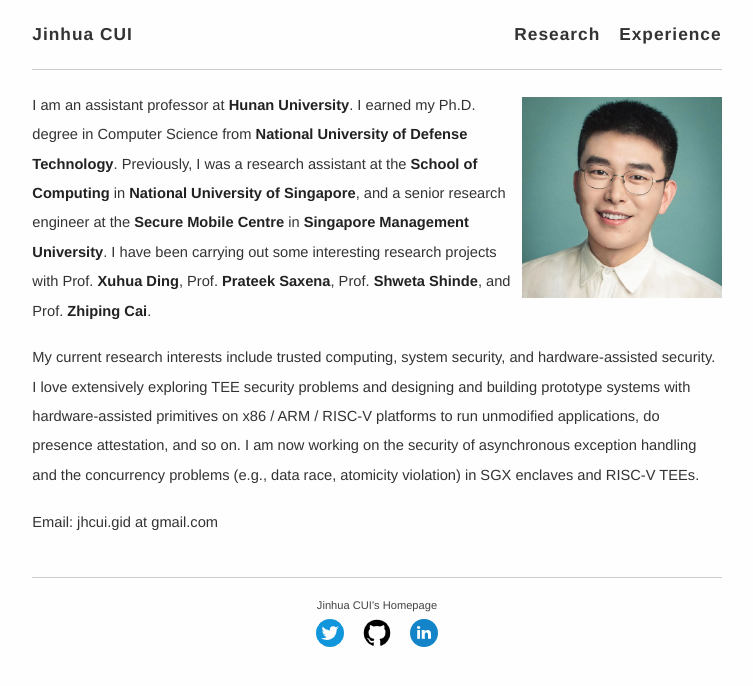
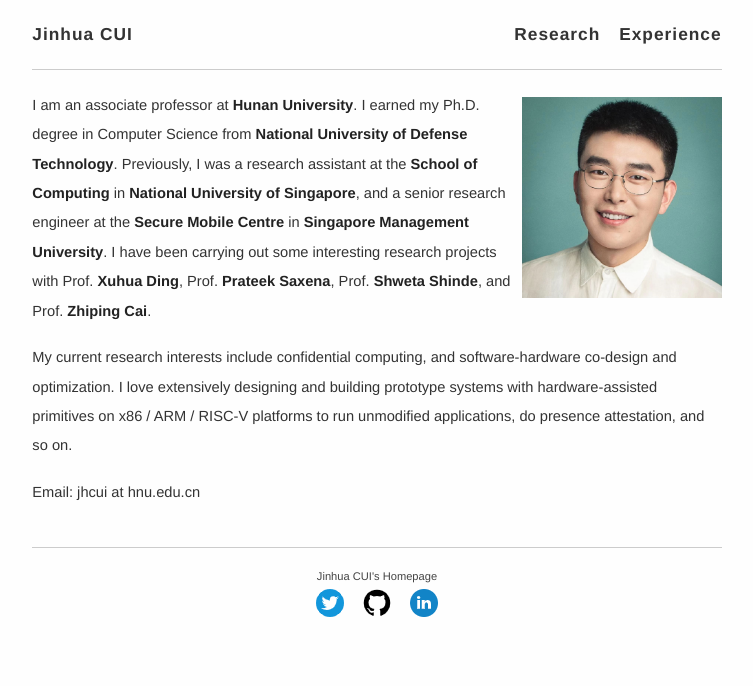
Before and after one commit to cimcs/cimcs.github.io, a Jekyll site: the page built from index.md, in a window 1280 px wide. Shown: the top 686 px of the page, without its empty margins (263-1016 px from the left). Built offline with Jekyll 4.4.1, drawn with Linux system fonts in a browser that asks for light colours; comment, search, counter and statistics services are not loaded.

Commit message:
Update index.md

```diff
--- a/index.md
+++ b/index.md
@@ -7,13 +7,14 @@ permalink: /
 {% include image.html url="images/profile_1.jpg" width="200px" align="right" %}
 
 
-I am an assistant professor at **[Hunan University]**. I earned my Ph.D. degree in Computer Science from **[National University of Defense Technology]**. Previously, I was a research assistant at the **[School of Computing]** in **[National University of Singapore]**, and a senior research engineer at the **[Secure Mobile Centre]** in **[Singapore Management University]**. I have been carrying out some interesting research projects with Prof. **[Xuhua Ding]**, Prof. **[Prateek Saxena]**, Prof. **[Shweta Shinde]**, and Prof. **[Zhiping Cai]**.
+I am an associate professor at **[Hunan University]**. I earned my Ph.D. degree in Computer Science from **[National University of Defense Technology]**. Previously, I was a research assistant at the **[School of Computing]** in **[National University of Singapore]**, and a senior research engineer at the **[Secure Mobile Centre]** in **[Singapore Management University]**. I have been carrying out some interesting research projects with Prof. **[Xuhua Ding]**, Prof. **[Prateek Saxena]**, Prof. **[Shweta Shinde]**, and Prof. **[Zhiping Cai]**.
 
 <!--I obtained my Master degree at the **[Xidian University]**.-->
 
-My current research interests include trusted computing, system security, and hardware-assisted security. I love extensively exploring TEE security problems and designing and building prototype systems with hardware-assisted primitives on x86 / ARM / RISC-V platforms to run unmodified applications, do presence attestation, and so on. I am now working on the security of asynchronous exception handling and the concurrency problems (e.g., data race, atomicity violation) in SGX enclaves and RISC-V TEEs.
+My current research interests include confidential computing, and software-hardware co-design and optimization. I love extensively designing and building prototype systems with hardware-assisted primitives on x86 / ARM / RISC-V platforms to run unmodified applications, do presence attestation, and so on.
 
 
+Email: jhcui at hnu.edu.cn <!-- <br />
 Email: jhcui.gid at gmail.com <!-- <br />
 Email: [gchauras@csail.mit.edu] (others) -->
 
```
